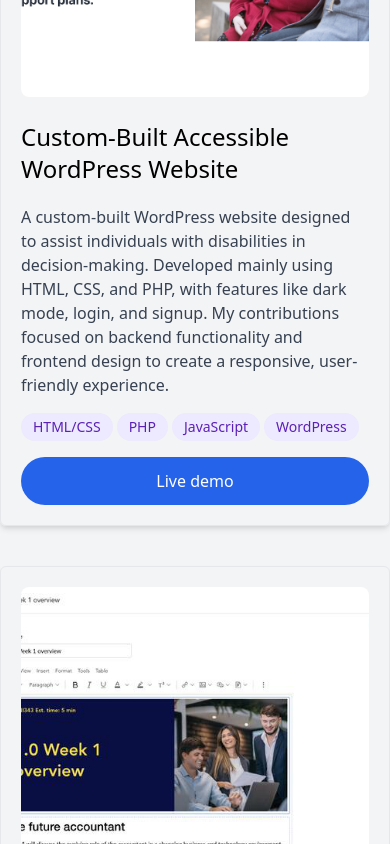
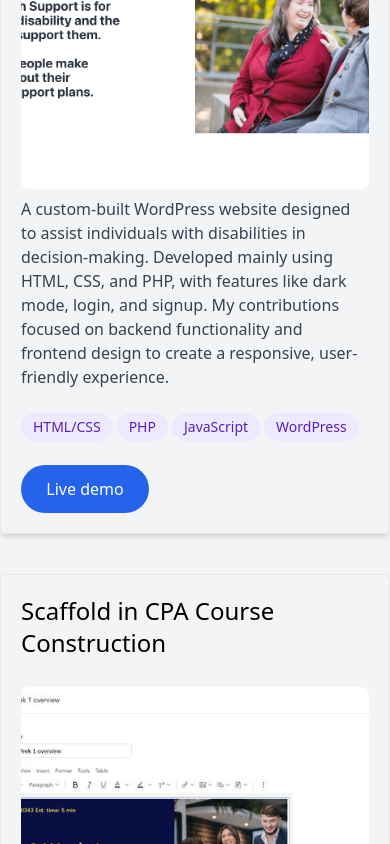
Before and after one commit to Sudip0987/my-portfolio, a React (Create React App) app: page / in a window 390 px wide. Shown: the part 2040-2884 px from the top of the page. Built offline with nearby package versions, Linux system fonts and the light colour scheme.

Commit message:
Changed Experience card layout to vertical for consistent sizing and better responsiveness

```diff
--- a/src/components/ExperienceCard.js
+++ b/src/components/ExperienceCard.js
@@ -3,11 +3,12 @@ import React from "react";
 function ExperienceCard({title, description, image, technologies, link}){
 
     return(
-  <div className="my-10 max-w-4xl mx-auto flex flex-col md:flex-row items-stretch p-5 gap-6 rounded-md border border-gray-300/70 shadow-md" >
-                    <img className="w-full md:w-2/3 h-80 object-cover rounded-lg" alt="Supported decision-making project"
+  <div className="my-10 max-w-4xl mx-auto flex flex-col items-stretch p-5 gap-2 rounded-md border border-gray-300/70 shadow-md" >
+
+                                                <h3 className="text-2xl mb-5" > {title}</h3>
+
+                        <img className="w-full md:w-2/3 h-80 object-cover rounded-lg" alt="Supported decision-making project"
                         src={image}></img>
-                    <div className="flex flex-col">
-                        <h3 className="text-2xl mb-5" > {title}</h3>
 <                       p className="text-gray-700 mb-4">{description}</p>
                         <div className="flex flex-wrap">
                             {technologies.map((tech, index)=>(
@@ -20,9 +21,8 @@ function ExperienceCard({title, description, image, technologies, link}){
 
                         </div>
 
-                         <a href={link} target="_blank" rel="noopener noreferrer"className="inline-block  text-center mt-4 bg-blue-600 text-white px-6 py-3 rounded-full hover:bg-blue-700 transition">Live demo</a>
+                         <a href={link} target="_blank" rel="noopener noreferrer"className="inline-block w-32  text-center mt-4 bg-blue-600 text-white px-6 py-3 rounded-full hover:bg-blue-700 transition">Live demo</a>
 
-                    </div>
 
                 </div>
 
```
